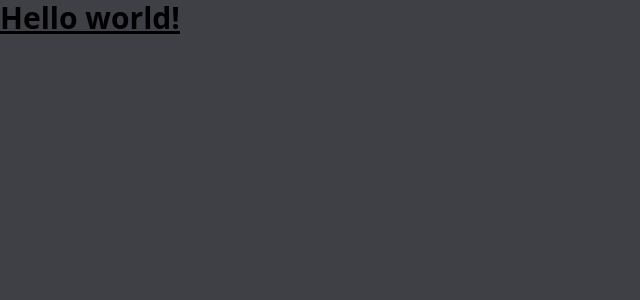
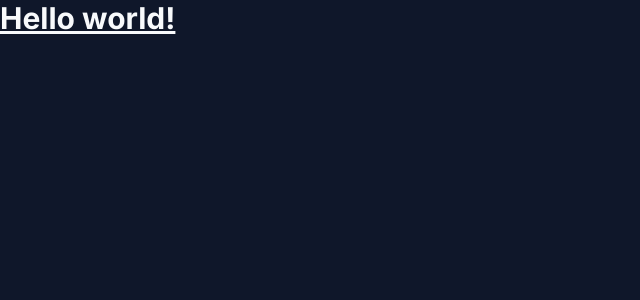
Before and after one commit to Wallauerr/expert-notes-react, a React (Vite) app: page / in a window 1280 px wide. Shown: the top 300 px of the page, without its empty margins (0-640 px from the left). Built offline with nearby package versions, Linux system fonts and the light colour scheme.

Commit message:
added inter font

```diff
--- a/index.html
+++ b/index.html
@@ -4,9 +4,13 @@
     <meta charset="UTF-8" />
     <meta name="viewport" content="width=device-width, initial-scale=1.0" />
 
+    <link rel="preconnect" href="https://fonts.googleapis.com" />
+    <link rel="preconnect" href="https://fonts.gstatic.com" crossorigin />
+    <link href="https://fonts.googleapis.com/css2?family=Inter:wght@400;500;600;700&display=swap" rel="stylesheet" />
+
     <title>Expert notes</title>
   </head>
-  <body class="bg-zinc-700">
+  <body class="bg-slate-900 text-slate-50 antialiased">
     <div id="root"></div>
     <script type="module" src="/src/main.tsx"></script>
   </body>
--- a/tailwind.config.js
+++ b/tailwind.config.js
@@ -2,7 +2,11 @@
 export default {
   content: ['./index.html', './src/**/*.{js,ts,jsx,tsx}'],
   theme: {
-    extend: {},
+    extend: {
+      fontFamily: {
+        sans: ['Inter', 'sans-serif'],
+      },
+    },
   },
   plugins: [],
 }
```
